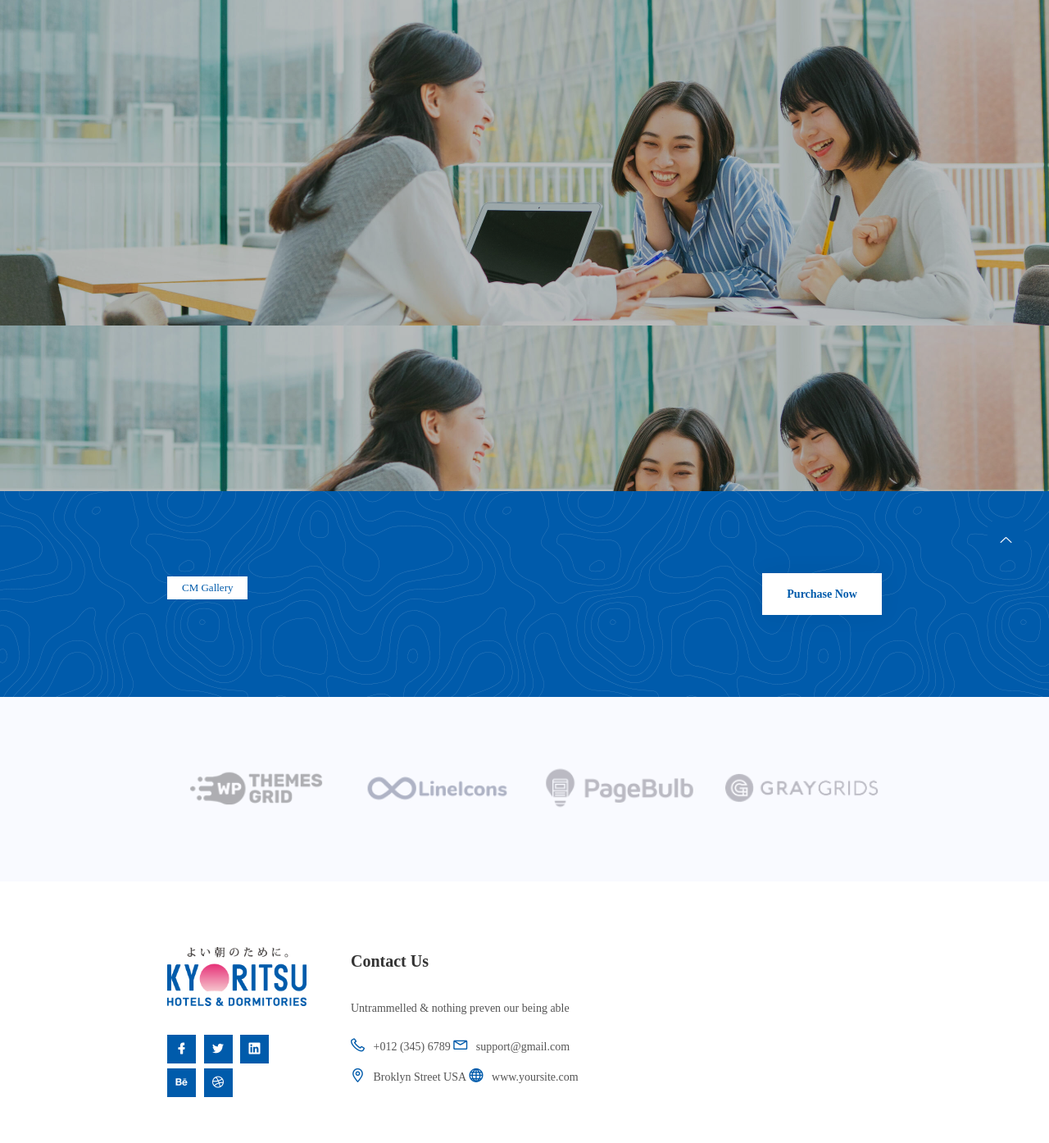
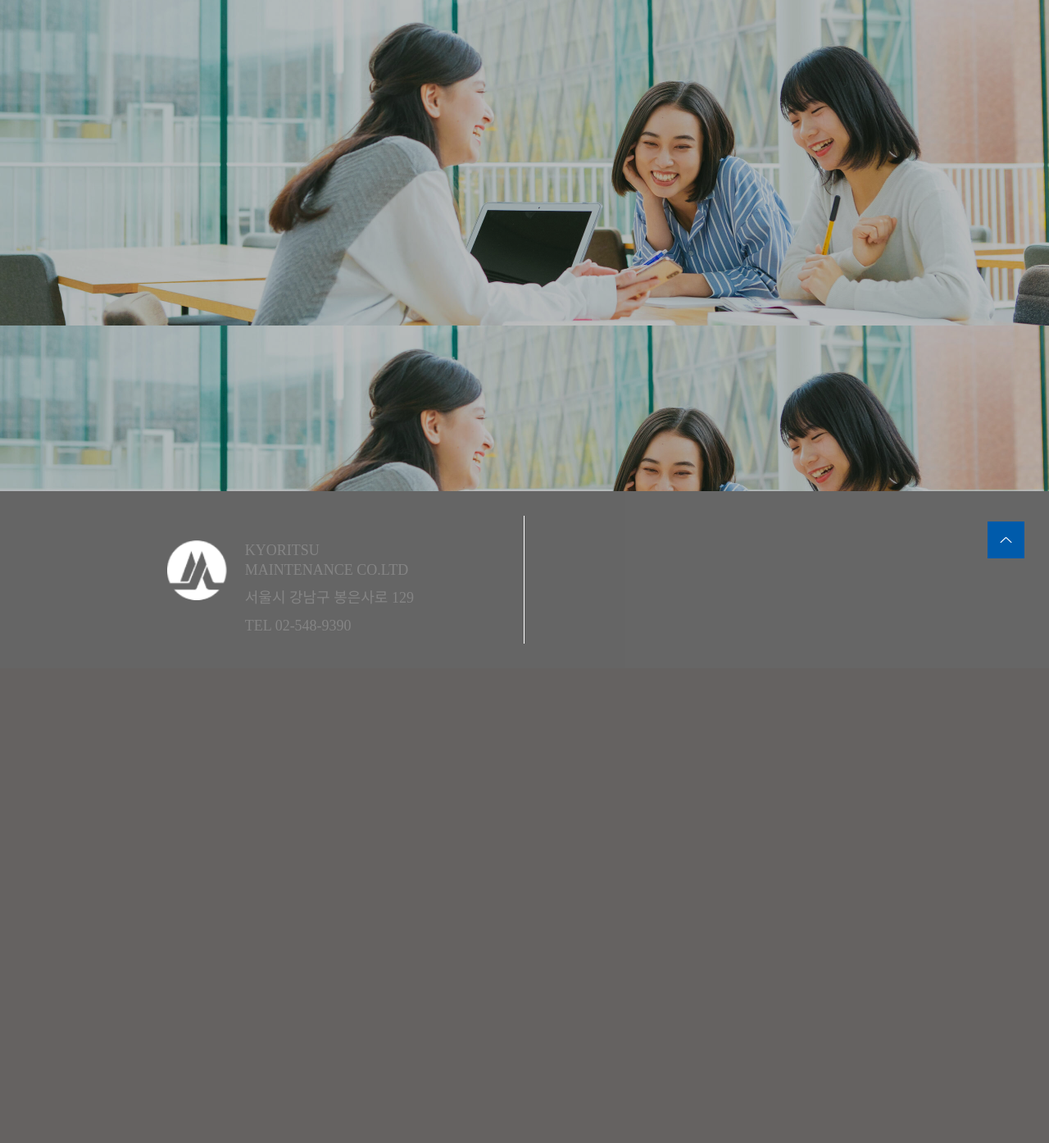
Before and after one commit to nicomProject/Kyoritsu_Springboot3, a Spring app: page /main/index in a window 1280 px wide. Shown: the part 89-1483 px from the top of the page at 82% size. After the commit the page ends 874 px from the top, so only its background shows below. Run offline with Thymeleaf, Linux system fonts and the light colour scheme; the template is opened without the code that fills it, so the values that code supplies are empty; some of the project's set-up classes (security, data sources, template engines, error pages and the like) are left out, and stand-ins take their place; some libraries are stand-ins or nearby versions.

Commit message:
[240111] footer 생성, index button 위치 수정

```diff
--- a/src/main/resources/static/css/main/template/main.css
+++ b/src/main/resources/static/css/main/template/main.css
@@ -1600,6 +1600,11 @@
   font-weight: 700;
 }
 
+.Features .feature-content .button {
+  display: flex;
+  justify-content: right;
+}
+
 .Features .feature-item {
   margin-bottom: 15px;
   position: relative;
@@ -2333,7 +2338,7 @@
 }
 
 .footer .logo img {
-  width: 170px;
+  width: 100px;
 }
 
 .footer .f-about {
@@ -2421,8 +2426,50 @@
 }
 
 .footer .footer-middle {
-  padding-bottom: 50px;
-  padding-top: 50px;
+  padding-bottom: 30px;
+  padding-top: 30px;
+  background-color: #000;
+  opacity: 0.6;
+}
+
+.footer .footer_menu {
+  width: 100%;
+  margin-bottom: 10px;
+}
+
+.footer .footer_menu li:first-child {
+  margin-right: 30px;
+  font-size: 20px;
+}
+
+.footer .footer_menu li:first-child a{
+  font-size: 20px
+}
+
+.footer .footer_menu li:not(:first-child) {
+  margin-left: 15px;
+  font-size: 15px;
+}
+
+.footer #footer_left {
+  display: flex;
+  justify-content: right;
+  align-items: center;
+  border-right: 1px solid white;
+  padding-right: 10%;
+}
+
+.footer #footer_left #footer_left_content {
+  margin-left: 20px;
+  font-size: 18px;
+}
+
+.footer #footer_left #footer_left_content a{
+  margin-bottom: 10px;
+}
+
+.footer #footer_right {
+  padding-left: 10%;
 }
 
 .footer .single-footer {
@@ -2444,9 +2491,6 @@
   position: relative;
 }
 
-.footer .f-link ul li:last-child {
-  margin: 0;
-}
 
 .footer .f-link ul li:hover:before {
   background: #333;
@@ -2454,10 +2498,6 @@
 
 .footer.index2 .f-link ul li:hover:before {
   background: #333;
-}
-
-.footer .f-link ul li:last-child {
-  margin-bottom: 0px;
 }
 
 .footer .f-link ul li a {
@@ -2482,7 +2522,9 @@
   line-height: 30px;
 }
 
-.footer .f-contact ul {}
+.footer .f-contact ul {
+  display: flex;
+}
 
 .footer .f-contact ul li {
   display: inline-block;
--- a/src/main/resources/templates/components/_footer.html
+++ b/src/main/resources/templates/components/_footer.html
@@ -5,62 +5,34 @@
     <div class="footer-middle">
         <div class="container">
             <div class="row">
-                <div class="col-lg-3 col-md-5 col-12">
+                <div id="footer_left" class="col-lg-6 col-md-6 col-12">
                     <!-- Single Widget -->
-                    <div class="f-about single-footer">
+                    <div class="f-about single-footer" style="display: flex">
                         <div class="logo">
-                            <a href="../"><img src="/static/images/favicon/logo.png" alt="#"></a>
+                            <a href="../"><img src="/static/images/main/kyoritsu_logo.png" alt="#"></a>
                         </div>
-                        <div class="footer-social">
-                            <ul>
-                                <li><a href="#"><i class="lni lni-facebook-filled"></i></a></li>
-                                <li><a href="#"><i class="lni lni-twitter-original"></i></a></li>
-                                <li><a href="#"><i class="lni lni-linkedin-original"></i></a></li>
-                                <li><a href="#"><i class="lni lni-behance-original"></i></a></li>
-                                <li><a href="#"><i class="lni lni-dribbble"></i></a></li>
-                            </ul>
+                        <div id="footer_left_content" >
+                            <a>KYORITSU MAINTENANCE CO.LTD</a><br>
+                            <a>서울시 강남구 봉은사로 129</a><br>
+                            <a>TEL 02-548-9390</a>
                         </div>
                     </div>
                     <!-- End Single Widget -->
                 </div>
-                <div class="col-lg-5 col-md-7 col-12">
+                <div id="footer_right" class="col-lg-6 col-md-6 col-12">
                     <!-- Single Widget -->
                     <div class="single-footer f-contact f-link">
-                        <h3>Contact Us</h3>
-                        <p>Untrammelled & nothing preven our being able</p>
-                        <ul class="footer-contact">
-                            <li><i class="lni lni-phone"></i> <a href="#">+012 (345) 6789</a></li>
-                            <li><i class="lni lni-envelope"></i> <a
-                                    href="mailto:support@gmail.com">support@gmail.com</a></li>
-                            <li><i class="lni lni-map-marker"></i> Broklyn Street USA</li>
-                            <li><i class="lni lni-world"></i> <a href="#">www.yoursite.com</a></li>
-                        </ul>
                     </div>
                     <!-- End Single Widget -->
                 </div>
             </div>
         </div>
     </div>
+    <script type="text/javascript" src="/static/js/main/components/footer.js"></script>
     <!--/ End Footer Middle -->
 </footer>
 <!--/ End Footer Area -->
 
 <div class="footer" th:fragment="footer_manager">
-
-    <a href="http://enicom.co.kr" target="_blank" class="footer-item hide">
-        <i class="fas fa-home"></i>
-        <span class="footer-item-desc">나이콤 홈페이지 바로가기</span>
-    </a>
-    <a href="http://shop.enicom.co.kr" target="_blank" class="footer-item hide">
-        <i class="fas fa-store"></i>
-        <span class="footer-item-desc">나이콤 쇼핑몰 구경가기</span>
-    </a>
-    <a href="tel:1544-6502" class="footer-item hide">
-        <i class="fas fa-phone"></i>
-        <span class="footer-item-desc">AS 상담 문의 1544-6502~3</span>
-    </a>
-    <a class="footer-item text-white" role="link" aria-expanded="false"><i class="fas fa-unlink"></i></a>
-
     <link rel="stylesheet" href="/static/css/admin/footer.css">
-    <script typpe="text/javascript" src="/static/js/admin/components/footer.js"></script>
 </div>
--- a/src/main/resources/templates/main/index.html
+++ b/src/main/resources/templates/main/index.html
@@ -45,10 +45,6 @@
                                     <p>우리의 사명은 음식과 주거를 통해 깊은 휴식과 편안함을 제공하여<br>
                                         모든 사람들이 만족스러운 '활기찬 삶'을 누릴 수 있도록 함으로써<br>
                                         사람들에게 '좋은 아침'을 가져다 주는 것입니다.</p>
-                                    <div class="button">
-                                        <a href="/intro/overview" class="btn mouse-dir">더 알아보기 <span
-                                                class="dir-part"></span></a>
-                                    </div>
                                 </div>
                                 <div class="hero-text">
                                     <span class="small-title">Business Solution</span>
@@ -165,6 +161,10 @@
                                     <p>저희 비즈니스 호텔 체인은 기숙사 비즈니스의 노하우를 계승하여 "집과 같은 편안한 분위기"와 편안함을 제공합니다.
                                         스탠다드 비즈니스 호텔과 “온야도 노노” 등 일본식 프리미엄 브랜드 호텔을 운영하고 있습니다.</p>
                                 </div>
+                            </div>
+                            <div class="button">
+                                <a href="/business/dormyinn" class="btn mouse-dir">더 알아보기 <span
+                                        class="dir-part"></span></a>
                             </div>
                         </div>
                     </div>
@@ -703,62 +703,62 @@
             </div>
         </section>
 
-        <section class="section free-version-banner">
-            <div class="container">
-                <div class="row align-items-center">
-                    <div class="col-xl-5 col-lg-7">
-                        <div class="section-title mb-60">
-                            <span class="text-white wow fadeInDown" data-wow-delay=".2s"style="visibility: visible; animation-delay: 0.2s; animation-name: fadeInDown;">
-                                CM Gallery
-                            </span>
-                        </div>
-                    </div>
-                    <div class="col-xl-7 col-lg-5">
-                        <div class="contact-btn text-right text-lg-right button wow fadeInRight" data-wow-delay=".8s">
-                            <a href="https://rebrand.ly/bizfinity-gg" rel="nofollow" class="btn mouse-dir">Purchase Now
-                                <span class="dir-part"></span></a>
-                        </div>
-                    </div>
-                </div>
-            </div>
-        </section>
+<!--        <section class="section free-version-banner">-->
+<!--            <div class="container">-->
+<!--                <div class="row align-items-center">-->
+<!--                    <div class="col-xl-5 col-lg-7">-->
+<!--                        <div class="section-title mb-60">-->
+<!--                            <span class="text-white wow fadeInDown" data-wow-delay=".2s"style="visibility: visible; animation-delay: 0.2s; animation-name: fadeInDown;">-->
+<!--                                CM Gallery-->
+<!--                            </span>-->
+<!--                        </div>-->
+<!--                    </div>-->
+<!--                    <div class="col-xl-7 col-lg-5">-->
+<!--                        <div class="contact-btn text-right text-lg-right button wow fadeInRight" data-wow-delay=".8s">-->
+<!--                            <a href="https://rebrand.ly/bizfinity-gg" rel="nofollow" class="btn mouse-dir">Purchase Now-->
+<!--                                <span class="dir-part"></span></a>-->
+<!--                        </div>-->
+<!--                    </div>-->
+<!--                </div>-->
+<!--            </div>-->
+<!--        </section>-->
 
         <!-- Start Clients Area -->
-        <section class="client-logo-section">
-            <div class="container">
-                <div class="client-logo-wrapper">
-                    <div class="client-logo-carousel d-flex align-items-center justify-content-between">
-                        <div class="client-logo">
-                            <img src="/static/images/bizfinity/client1.png" alt="">
-                        </div>
-                        <div class="client-logo">
-                            <img src="/static/images/bizfinity/client2.png" alt="">
-                        </div>
-                        <div class="client-logo">
-                            <img src="/static/images/bizfinity/client3.png" alt="">
-                        </div>
-                        <div class="client-logo">
-                            <img src="/static/images/bizfinity/client4.png" alt="">
-                        </div>
-                        <div class="client-logo">
-                            <img src="/static/images/bizfinity/client5.png" alt="">
-                        </div>
-                        <div class="client-logo">
-                            <img src="/static/images/bizfinity/client2.png" alt="">
-                        </div>
-                        <div class="client-logo">
-                            <img src="/static/images/bizfinity/client3.png" alt="">
-                        </div>
-                        <div class="client-logo">
-                            <img src="/static/images/bizfinity/client4.png" alt="">
-                        </div>
-                        <div class="client-logo">
-                            <img src="/static/images/bizfinity/client5.png" alt="">
-                        </div>
-                    </div>
-                </div>
-            </div>
-        </section>
+<!--        <section class="client-logo-section">-->
+<!--            <div class="container">-->
+<!--                <div class="client-logo-wrapper">-->
+<!--                    <div class="client-logo-carousel d-flex align-items-center justify-content-between">-->
+<!--                        <div class="client-logo">-->
+<!--                            <img src="/static/images/bizfinity/client1.png" alt="">-->
+<!--                        </div>-->
+<!--                        <div class="client-logo">-->
+<!--                            <img src="/static/images/bizfinity/client2.png" alt="">-->
+<!--                        </div>-->
+<!--                        <div class="client-logo">-->
+<!--                            <img src="/static/images/bizfinity/client3.png" alt="">-->
+<!--                        </div>-->
+<!--                        <div class="client-logo">-->
+<!--                            <img src="/static/images/bizfinity/client4.png" alt="">-->
+<!--                        </div>-->
+<!--                        <div class="client-logo">-->
+<!--                            <img src="/static/images/bizfinity/client5.png" alt="">-->
+<!--                        </div>-->
+<!--                        <div class="client-logo">-->
+<!--                            <img src="/static/images/bizfinity/client2.png" alt="">-->
+<!--                        </div>-->
+<!--                        <div class="client-logo">-->
+<!--                            <img src="/static/images/bizfinity/client3.png" alt="">-->
+<!--                        </div>-->
+<!--                        <div class="client-logo">-->
+<!--                            <img src="/static/images/bizfinity/client4.png" alt="">-->
+<!--                        </div>-->
+<!--                        <div class="client-logo">-->
+<!--                            <img src="/static/images/bizfinity/client5.png" alt="">-->
+<!--                        </div>-->
+<!--                    </div>-->
+<!--                </div>-->
+<!--            </div>-->
+<!--        </section>-->
         <!-- End Clients Area -->
     </main>
 
```
Also changed, not shown: src/main/resources/static/js/main/components/footer.js (added, +68 -0 lines), src/main/resources/static/images/main/kyoritsu_logo.png (added). Lines whose indentation alone changed are shown as unchanged.
